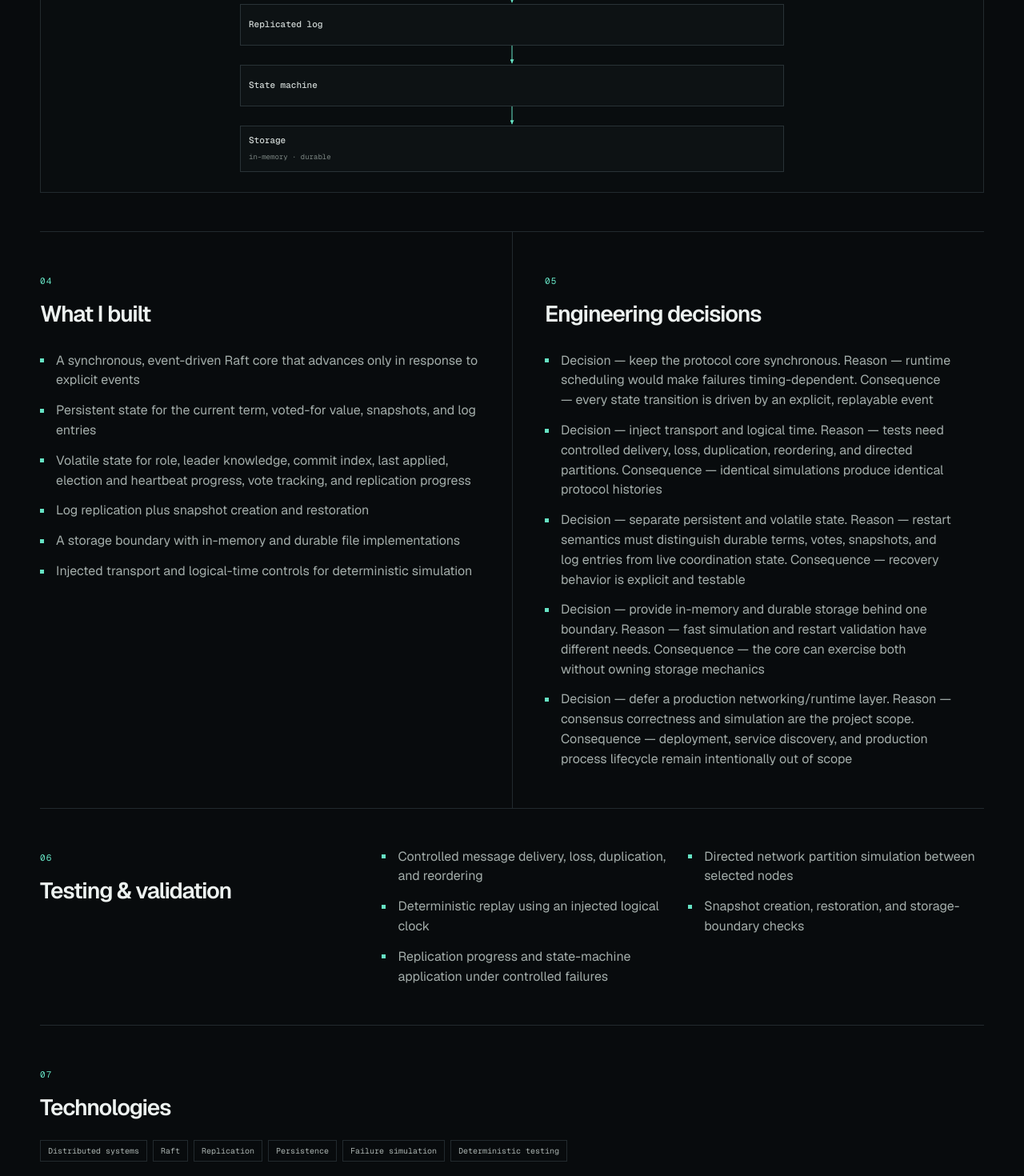
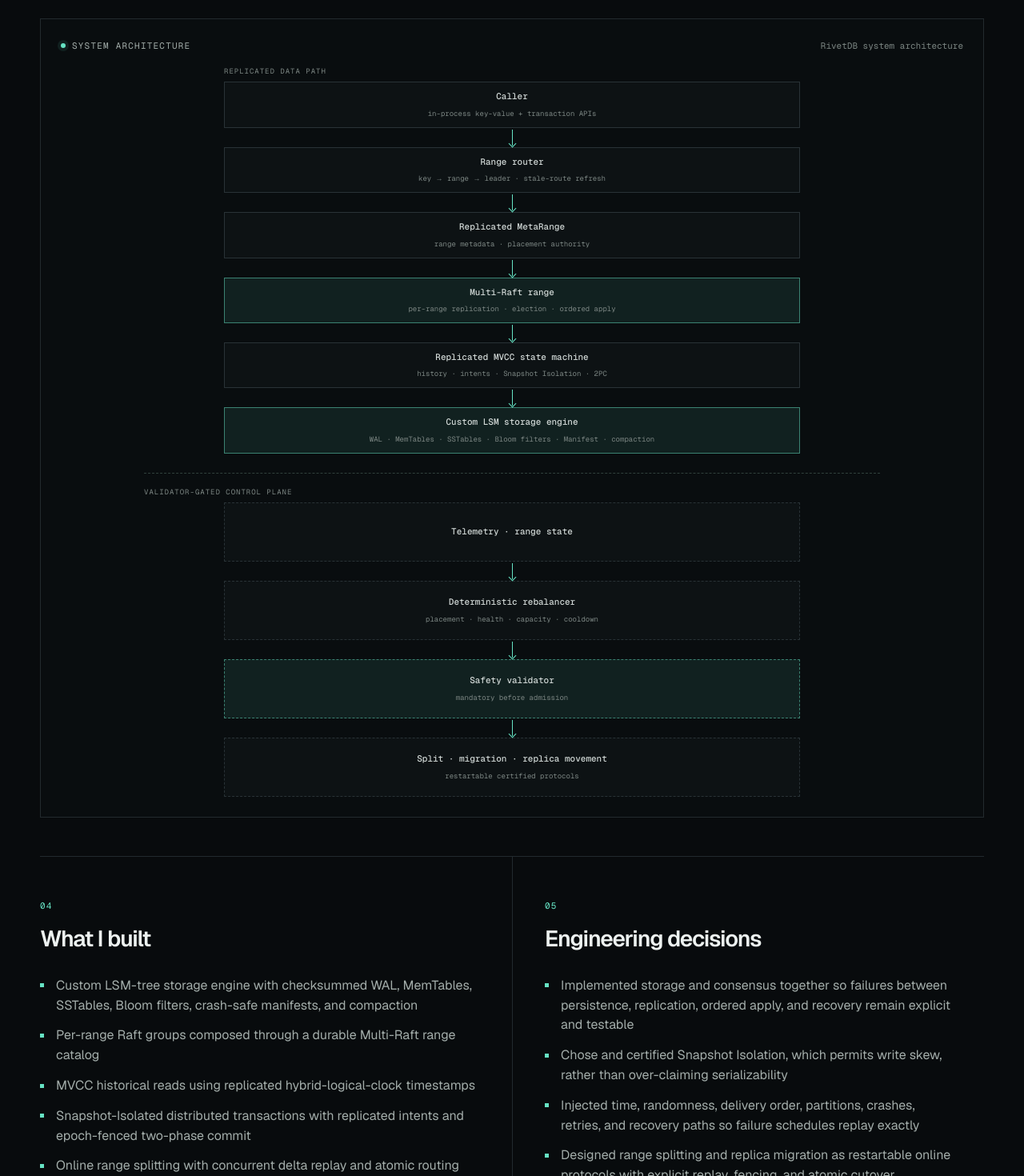
Before and after one commit to aakhya2511/Aakhya-engineering-portfolio, a Next.js app: page /projects/rivetdb in a window 1280 px wide. Shown: the part 1300-2770 px from the top of the page at 80% size. Built offline with nearby package versions, Linux system fonts and the light colour scheme.

Commit message:
Update RivetDB and tighten portfolio hero spacing

```diff
--- a/src/app/projects/[slug]/page.tsx
+++ b/src/app/projects/[slug]/page.tsx
@@ -59,7 +59,7 @@ export default async function ProjectPage({ params }: Props) {
         <div><span className="detail-number">06</span><h2>Testing & validation</h2></div>
         <ul>{project.validation.map((item) => <li key={item}>{item}</li>)}</ul>
       </section>
-      {detailEvidence.length > 0 && <section className="detail-evidence"><span className="detail-number">07</span><h2>Evidence</h2><div>{detailEvidence.map((item) => <p key={item.label}><strong>{item.value}</strong><span>{item.label}</span></p>)}</div>{project.evidenceNote && <p className="detail-evidence-note">{project.evidenceNote}</p>}</section>}
+      {detailEvidence.length > 0 && <section className="detail-evidence"><span className="detail-number">07</span><h2>Evidence</h2><div>{detailEvidence.map((item) => <p key={item.label}><strong>{item.value}</strong><span>{item.label}</span></p>)}</div>{(project.detailEvidenceNote ?? project.evidenceNote) && <p className="detail-evidence-note">{project.detailEvidenceNote ?? project.evidenceNote}</p>}</section>}
       <section className="project-technologies"><span className="detail-number">{detailEvidence.length > 0 ? "08" : "07"}</span><h2>Technologies</h2><TechList items={project.technologies} /></section>
       <nav className="next-project" aria-label="Project navigation">
         {(() => { const next = projects[(projects.findIndex((item) => item.slug === project.slug) + 1) % projects.length]; return <Link href={`/projects/${next.slug}`}><span>Next project</span>{next.title}<ArrowIcon /></Link>; })()}
--- a/src/components/diagrams/ArchitectureDiagram.tsx
+++ b/src/components/diagrams/ArchitectureDiagram.tsx
@@ -18,13 +18,7 @@ const diagrams: Record<DiagramKind, { title: string; stages: Stage[] }> = {
   },
   raft: {
     title: "RivetDB system architecture",
-    stages: [
-      { nodes: [{ title: "Client" }] },
-      { label: "Raft cluster", nodes: [{ title: "Node A" }, { title: "Node B" }, { title: "Node C" }], relationship: "peers" },
-      { nodes: [{ title: "Replicated log" }] },
-      { nodes: [{ title: "State machine" }] },
-      { nodes: [{ title: "Storage", detail: "in-memory · durable" }] },
-    ],
+    stages: [],
   },
   cdc: {
     title: "CinemaPulse data flow",
@@ -101,6 +95,7 @@ export function ArchitectureDiagram({ kind, compact = false }: { kind: DiagramKi
   const diagram = diagrams[kind];
   if (kind === "cdc") return <CinemaPulseDiagram title={diagram.title} />;
   if (kind === "claims") return <ClaimVerificationDiagram title={diagram.title} />;
+  if (kind === "raft") return <RivetDBDiagram title={diagram.title} />;
   return (
     <figure className={`architecture architecture--${kind} ${compact ? "architecture--compact" : ""}`} aria-label={diagram.title}>
       <figcaption>
@@ -129,6 +124,40 @@ export function ArchitectureDiagram({ kind, compact = false }: { kind: DiagramKi
             )}
           </Fragment>
         ))}
+      </div>
+    </figure>
+  );
+}
+
+function RivetDBDiagram({ title }: { title: string }) {
+  return (
+    <figure className="architecture architecture--raft" aria-label={title}>
+      <figcaption><span className="status-dot" /> System architecture<span>{title}</span></figcaption>
+      <div className="cinema-flow">
+        <span className="cinema-stage-label">Replicated data path</span>
+        <PipelineNode title="Caller" detail="in-process key-value + transaction APIs" />
+        <FlowArrow />
+        <PipelineNode title="Range router" detail="key → range → leader · stale-route refresh" />
+        <FlowArrow />
+        <PipelineNode title="Replicated MetaRange" detail="range metadata · placement authority" />
+        <FlowArrow />
+        <PipelineNode title="Multi-Raft range" detail="per-range replication · election · ordered apply" accent />
+        <FlowArrow />
+        <PipelineNode title="Replicated MVCC state machine" detail="history · intents · Snapshot Isolation · 2PC" />
+        <FlowArrow />
+        <PipelineNode title="Custom LSM storage engine" detail="WAL · MemTables · SSTables · Bloom filters · Manifest · compaction" accent />
+      </div>
+      <div className="cinema-support" aria-label="Validator-gated range management">
+        <span className="cinema-stage-label">Validator-gated control plane</span>
+        <div className="cinema-flow">
+          <PipelineNode title="Telemetry · range state" />
+          <FlowArrow />
+          <PipelineNode title="Deterministic rebalancer" detail="placement · health · capacity · cooldown" />
+          <FlowArrow />
+          <PipelineNode title="Safety validator" detail="mandatory before admission" accent />
+          <FlowArrow />
+          <PipelineNode title="Split · migration · replica movement" detail="restartable certified protocols" />
+        </div>
       </div>
     </figure>
   );
--- a/src/components/sections/Hero.tsx
+++ b/src/components/sections/Hero.tsx
@@ -25,7 +25,6 @@ export function Hero() {
           </div>
         </div>
       </div>
-      <a className="scroll-cue" href="#about"><span /> Scroll to explore</a>
     </section>
   );
 }
--- a/src/data/projects.ts
+++ b/src/data/projects.ts
@@ -4,37 +4,49 @@ export const projects: Project[] = [
   {
     slug: "rivetdb",
     title: "RivetDB",
-    category: "Distributed Database · Raft Consensus",
-    summary: "A distributed storage system built around a deterministic Raft consensus core.",
-    overview: "RivetDB keeps the Raft protocol core synchronous and deterministic. Wall-clock time, network delivery, and process lifecycle stay outside the state machine, allowing the same protocol logic to run repeatably inside a controlled simulator.",
-    problem: "When consensus logic directly owns networking, time, and persistence, failures become timing-dependent and difficult to reproduce. RivetDB makes those effects explicit inputs to the protocol core.",
+    category: "Distributed Transactional Database · Go / Multi-Raft",
+    summary: "An experimental distributed transactional database built from first principles with a custom LSM storage engine, Multi-Raft replication, MVCC, Snapshot-Isolated distributed transactions, online sharding, and deterministic failure testing.",
+    overview: "RivetDB is a research-oriented distributed database implemented in Go to explore the interaction between storage, consensus, transactions, sharding, migration, and deterministic fault testing. It combines a custom LSM engine with per-range Raft groups, MVCC, distributed 2PC transactions, online range movement, deterministic rebalancing, and replayable crash and partition testing.",
+    problem: "Distributed-database correctness depends on the contracts between persistence, replication, transaction state, routing, membership changes, and recovery. RivetDB implements those layers together so failures across their boundaries can be exercised explicitly without claiming a production service or external network database protocol.",
     built: [
-      "A synchronous, event-driven Raft core that advances only in response to explicit events",
-      "Persistent state for the current term, voted-for value, snapshots, and log entries",
-      "Volatile state for role, leader knowledge, commit index, last applied, election and heartbeat progress, vote tracking, and replication progress",
-      "Log replication plus snapshot creation and restoration",
-      "A storage boundary with in-memory and durable file implementations",
-      "Injected transport and logical-time controls for deterministic simulation",
+      "Custom LSM-tree storage engine with checksummed WAL, MemTables, SSTables, Bloom filters, crash-safe manifests, and compaction",
+      "Per-range Raft groups composed through a durable Multi-Raft range catalog",
+      "MVCC historical reads using replicated hybrid-logical-clock timestamps",
+      "Snapshot-Isolated distributed transactions with replicated intents and epoch-fenced two-phase commit",
+      "Online range splitting with concurrent delta replay and atomic routing cutover",
+      "Replica migration using learner catch-up, joint consensus, leadership transfer, and source retirement",
+      "Workload-aware deterministic rebalancing with placement, health, capacity, cooldown, and safety constraints",
+      "Replayable deterministic chaos plus real-filesystem crash and recovery certification",
     ],
     decisions: [
-      "Decision — keep the protocol core synchronous. Reason — runtime scheduling would make failures timing-dependent. Consequence — every state transition is driven by an explicit, replayable event",
-      "Decision — inject transport and logical time. Reason — tests need controlled delivery, loss, duplication, reordering, and directed partitions. Consequence — identical simulations produce identical protocol histories",
-      "Decision — separate persistent and volatile state. Reason — restart semantics must distinguish durable terms, votes, snapshots, and log entries from live coordination state. Consequence — recovery behavior is explicit and testable",
-      "Decision — provide in-memory and durable storage behind one boundary. Reason — fast simulation and restart validation have different needs. Consequence — the core can exercise both without owning storage mechanics",
-      "Decision — defer a production networking/runtime layer. Reason — consensus correctness and simulation are the project scope. Consequence — deployment, service discovery, and production process lifecycle remain intentionally out of scope",
+      "Implemented storage and consensus together so failures between persistence, replication, ordered apply, and recovery remain explicit and testable",
+      "Chose and certified Snapshot Isolation, which permits write skew, rather than over-claiming serializability",
+      "Injected time, randomness, delivery order, partitions, crashes, retries, and recovery paths so failure schedules replay exactly",
+      "Designed range splitting and replica migration as restartable online protocols with explicit replay, fencing, and atomic cutover semantics",
+      "Kept deterministic safety validation authoritative for rebalancing and optional human-approved AI recommendations; the advisor cannot execute mutations",
     ],
     validation: [
-      "Controlled message delivery, loss, duplication, and reordering",
-      "Directed network partition simulation between selected nodes",
-      "Deterministic replay using an injected logical clock",
-      "Snapshot creation, restoration, and storage-boundary checks",
-      "Replication progress and state-machine application under controlled failures",
+      "Ran every-offset WAL, SSTable, and Manifest truncation and corruption recovery campaigns",
+      "Exercised seeded 3-node and 5-node Raft partitions, duplicated and reordered messages, snapshots, and membership changes",
+      "Compared MVCC history with reference digests and tested distributed-transaction crashes across two-phase-commit stages",
+      "Injected failures throughout range split, delta replay, migration, joint consensus, cutover, and restart stages",
+      "Completed a one-million-event whole-system deterministic model and a five-node real-filesystem crash and recovery campaign",
+      "Passed race-detector gates with replayable crash, partition, storage-corruption, and full-cluster recovery testing",
     ],
-    evidence: [],
-    technologies: ["Distributed systems", "Raft", "Replication", "Persistence", "Failure simulation", "Deterministic testing"],
-    focus: ["Consensus", "Replication", "Persistence", "Failure simulation"],
+    evidence: [{ value: "1,000,000", label: "Deterministic model events" }, { value: "5 nodes", label: "Real-filesystem crash/recovery campaign" }],
+    detailEvidence: [
+      { value: "1,000,000", label: "Whole-system deterministic model events" },
+      { value: "5 nodes", label: "Real-filesystem crash/recovery campaign" },
+      { value: "150.8 ns", label: "Active-MemTable Get median" },
+      { value: "354.2 ns", label: "Historical GetAt median at 1,000 versions/key" },
+      { value: "55.10 µs", label: "Three-node Raft propose/commit/apply median" },
+    ],
+    evidenceNote: "Research-oriented, feature-frozen systems project — correctness evidence, not production claims.",
+    detailEvidenceNote: "Five-sample medians on a 16 GiB Apple M4 MacBook Air with 10 cores, macOS 15.7.4, and Go 1.25.14. CPU measurements are exact-host; distributed measurements are in-process, not real-network, multi-host, or production results.",
+    technologies: ["Go", "LSM Trees", "Raft / Multi-Raft", "MVCC", "2PC", "WAL / SSTables", "Concurrency", "Deterministic Testing"],
+    focus: ["Distributed systems", "Storage engines", "Consensus", "Transactions", "Sharding", "Fault tolerance", "Concurrency", "Deterministic testing"],
     diagram: "raft",
-    githubUrl: null,
+    githubUrl: "https://github.com/aakhya2511/RivetDB",
     featured: true,
     section: "featured",
   },
--- a/src/types/content.ts
+++ b/src/types/content.ts
@@ -20,6 +20,7 @@ export type Project = {
   evidence: Array<{ value: string; label: string }>;
   detailEvidence?: Array<{ value: string; label: string }>;
   evidenceNote?: string;
+  detailEvidenceNote?: string;
   technologies: string[];
   focus: string[];
   diagram: DiagramKind;
```
Also changed, not shown: src/app/globals.css (+2 -6 lines).
